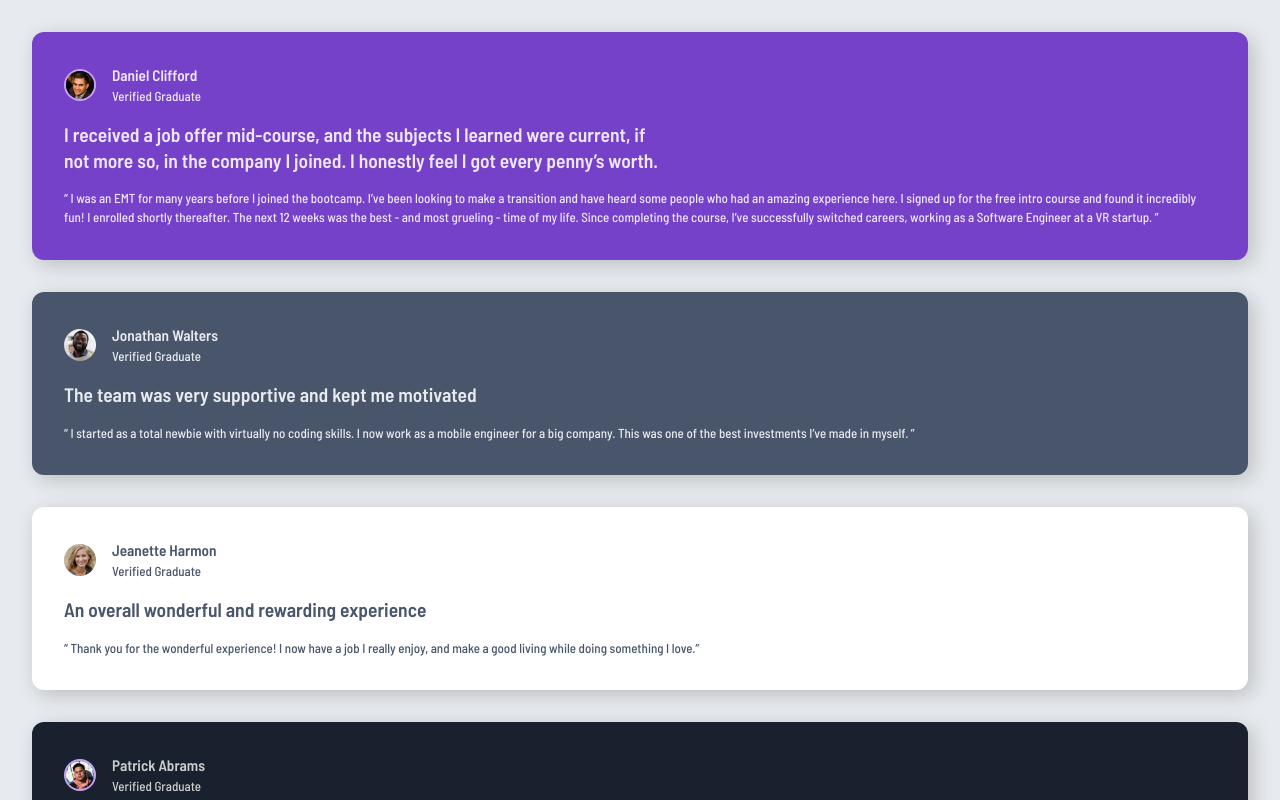
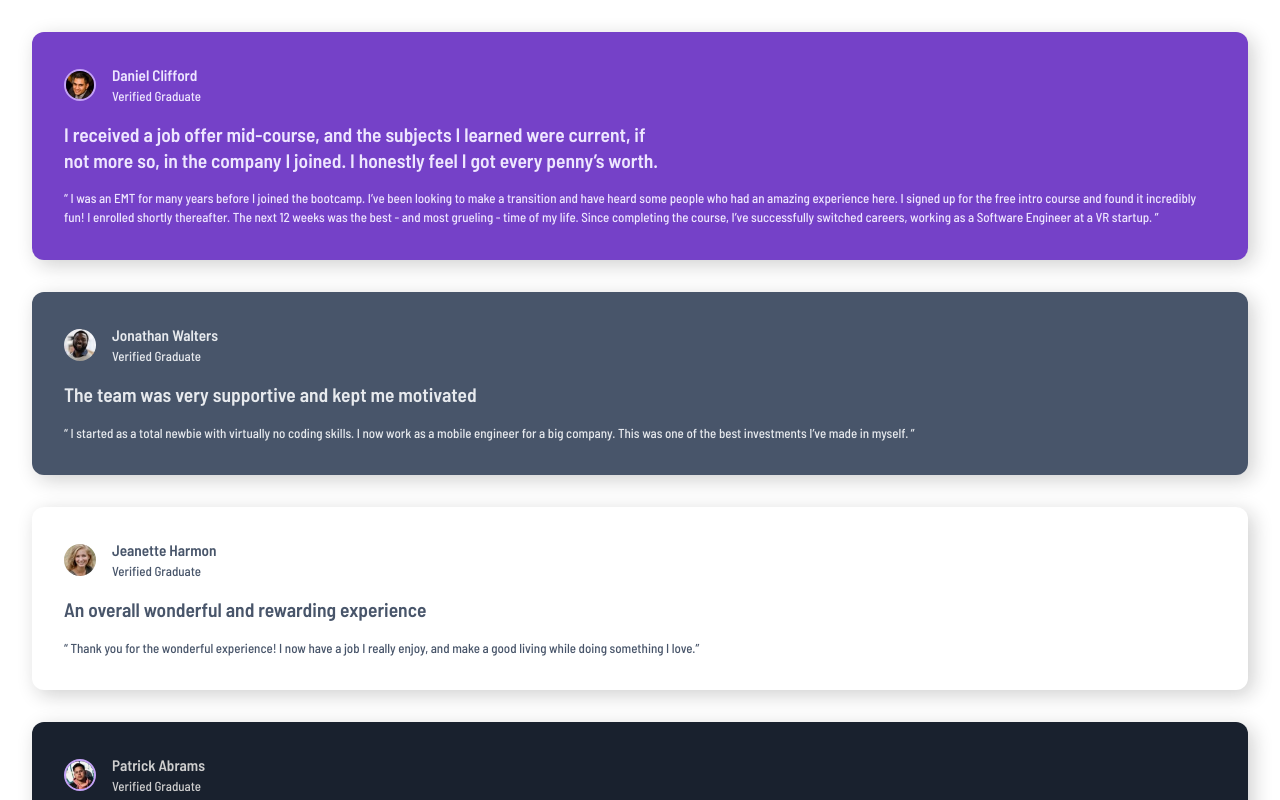
Before and after one commit to a-2280/testimonials-grid, a plain HTML site: page index.html in a window 1280 px wide. Shown: the top 800 px of the page. Drawn offline with Linux system fonts and the light colour scheme.

Commit message:
changed background color from lighter grey to white

```diff
--- a/css/style.css
+++ b/css/style.css
@@ -15,7 +15,7 @@
 }
 
 body {
-  background-color: var(--lighter-grey);
+  background-color: var(--white);
   padding: 2rem;
   font-family: "Barlow Semi Condensed", sans-serif;
   font-weight: 500;
```
